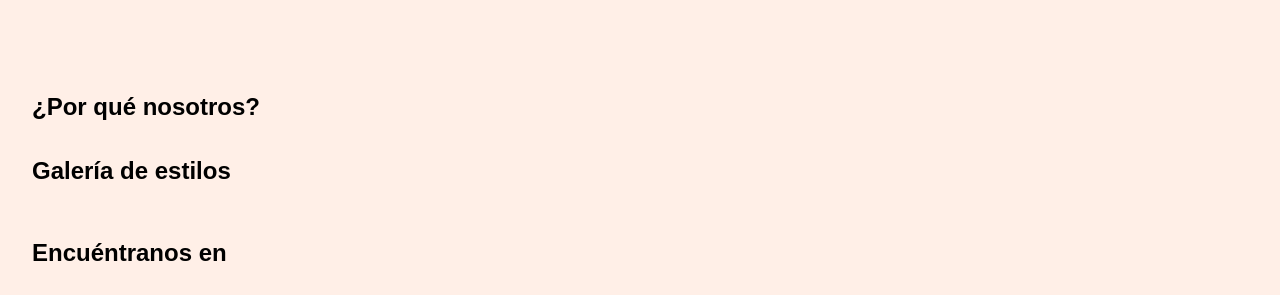
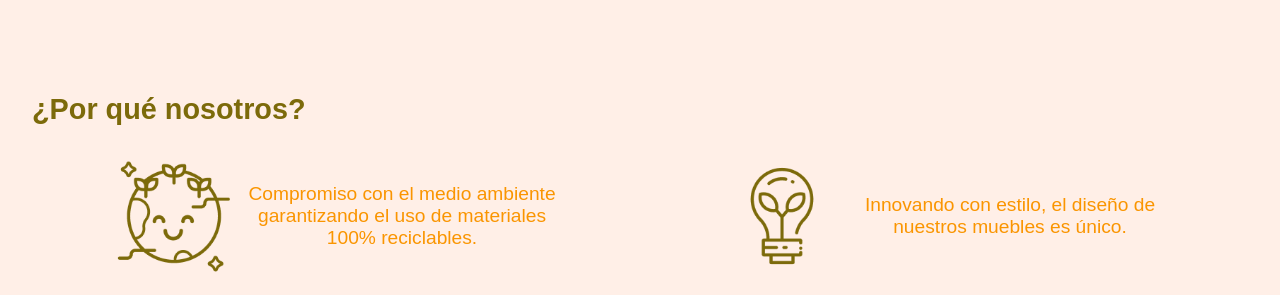
Before and after one commit to PaylemanC/Eco-Store--Platzi, a plain HTML site: page index.html in a window 1280 px wide. Shown: the part 2885-3180 px from the top of the page. Drawn offline with Linux system fonts and the light colour scheme.

Commit message:
Completa sección info: about us

```diff
--- a/index.html
+++ b/index.html
@@ -253,13 +253,15 @@
         <section id="info">
             <div class="info__about-us">
                 <h2>¿Por qué nosotros?</h2>
-                <div class="about-us--earth">
-                    <img src="" alt="">
-                    <p></p>
-                </div>
-                <div class="about-us--innovation">
-                    <img src="" alt="">
-                    <p></p>
+                <div class="about-us__mission">
+                    <div class="about-us__mission--earth">
+                        <img src="assets/img/earth.png" alt="">
+                        <p>Compromiso con el medio ambiente garantizando el uso de materiales 100% reciclables.</p>
+                    </div>
+                    <div class="about-us__mission--innovation">
+                        <img src="assets/img/ecology.png" alt="">
+                        <p>Innovando con estilo, el diseño de nuestros muebles es único.</p>
+                    </div>
                 </div>
             </div>
             <div class="info__gallery">
--- a/scss/main.scss
+++ b/scss/main.scss
@@ -6,7 +6,7 @@ $font-stack: 'IBM Plex Sans' , sans-serif;
 $paragraph-size: 1.2rem;
 $quaternary-color: #FA9500;
 
-@mixin displayFlex($direction, $content, $align) {
+@mixin displayFlex($direction: row, $content, $align) {
     display: flex;
     flex-direction: $direction;
     justify-content: $content;
@@ -143,6 +143,35 @@ article, section {
     }
 }
 
+#info {
+    @extend #products;
+    display: flex;
+    flex-direction: column;
+    gap: 32px;
+    h2 {
+        font-weight: bold;
+    }
+    .about-us__mission {
+        @include displayFlex(null, space-around, center);
+        flex-wrap: wrap;
+        margin-bottom: 32px;
+        .about-us__mission--earth {
+            @include displayFlex(null, null, center);
+            max-width: 440px;
+            gap: 16px;
+            color: $quaternary-color;
+            font-size: $paragraph-size;
+            text-align: center;
+            img {
+                width: 116px;
+            }
+        }
+        .about-us__mission--innovation {
+            @extend .about-us__mission--earth;
+        }
+    }
+}
+
 footer {
     background-color: $quaternary-color;
     width: 100%;
```
Also changed, not shown: css/main.css, 1 other file.
